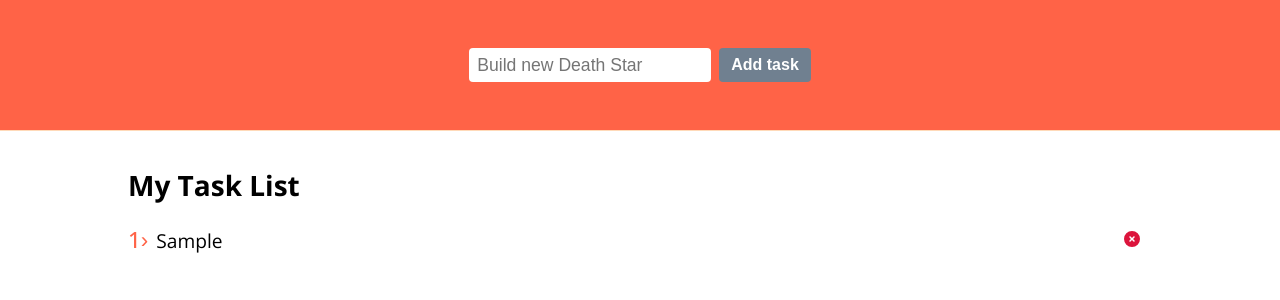
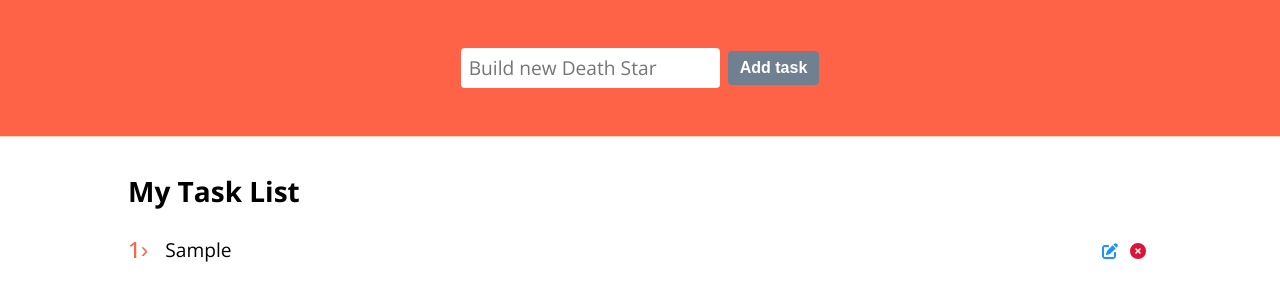
Before and after one commit to gregolive/task-app, a React (Create React App) app: page / in a window 1280 px wide. Both pictures are taken after typing "Sample" into the empty fields and a click on the button "Add task". Shown: the top 300 px of the page. Built offline with nearby package versions, Linux system fonts and the light colour scheme.

Commit message:
Add listitem.js and add ability to edit list items

```diff
--- a/src/App.css
+++ b/src/App.css
@@ -23,11 +23,15 @@ form {
 }
 
 input {
-  font-size: 1.1rem;
+  font-family: 'Open Sans', sans-serif;
+  font-size: 1.2rem;
+  border-radius: 0.25rem;
+  padding: 0.4rem 0.5rem;
+}
+
+.new-task {
   border: none;
-  border-radius: 0.25rem;
   margin-right: 0.5rem;
-  padding: 0.4rem 0.5rem;
 }
 
 .btn {
@@ -35,13 +39,13 @@ input {
   border-radius: 0.25rem;
   font-size: 1rem;
   font-weight: 600;
-  padding: 0.5rem 0.75rem;
   cursor: pointer;
 }
 
 .btn-primary {
   color: white;
   background-color: slategray;
+  padding: 0.5rem 0.75rem;
 }
 
 .tasks {
@@ -61,6 +65,7 @@ li {
   font-size: 1.2rem;
   margin-bottom: 0.4rem;
   padding-bottom: 0.4rem;
+  height: 42px;
   list-style: none;
   display: flex;
   justify-content: space-between;
@@ -78,7 +83,30 @@ li:not(:last-of-type) {
   margin-right: 0.5rem;
 }
 
+.task-text {
+  padding: 0.4rem 0.5rem;
+  border: 1px solid transparent;
+}
+
+.edit-task {
+  border: 1px solid lightgray;
+}
+
+.btn-confirm {
+  color: limegreen;
+  background-color: transparent;
+}
+
 .btn-delete {
   color: crimson;
   background-color: transparent;
 }
+
+.btn-delete:disabled {
+  opacity: 0.25;
+}
+
+.btn-edit {
+  color: dodgerblue;
+  background-color: transparent;
+}
--- a/src/App.js
+++ b/src/App.js
@@ -19,7 +19,8 @@ class App extends React.Component {
     this.handleInputChange = this.handleInputChange.bind(this);
     this.onSubmitTask = this.onSubmitTask.bind(this);
     this.deleteTask = this.deleteTask.bind(this);
-  }
+    this.editTask = this.editTask.bind(this);
+  };
 
   handleInputChange(e) {
     this.setState({
@@ -29,7 +30,7 @@ class App extends React.Component {
         id: this.state.task.id,
       }
     });
-  }
+  };
 
   onSubmitTask(e) {
     e.preventDefault();
@@ -45,12 +46,18 @@ class App extends React.Component {
     }
   };
 
-  deleteTask(taskId, taskCount) {
+  deleteTask(target) {
     this.setState({
-      tasks: this.state.tasks.filter((t) => t.id !== taskId)
-                             .map((t) => { if (t.count > taskCount) { t.count -= 1 } return t; }),
+      tasks: this.state.tasks.filter((t) => t.id !== target.id)
+                             .map((t) => { if (t.count > target.count) { t.count -= 1 } return t; }),
     });
-  }
+  };
+
+  editTask(e, target) {
+    this.setState({
+      tasks: this.state.tasks.map((t) => { if (t.id === target.id) { t.text = e.target.value } return t; }),
+    });
+  };
 
   render() {
     const { tasks, task } = this.state;
@@ -58,13 +65,13 @@ class App extends React.Component {
     return (
       <div className='app-container'>
         <form onSubmit={this.onSubmitTask}>
-          <input type='text' placeholder='Build new Death Star' value={task.text} onChange={this.handleInputChange}></input>
+          <input type='text' className='new-task' placeholder='Build new Death Star' value={task.text} onChange={this.handleInputChange}></input>
           <button type='submit' className='btn btn-primary'>Add task</button>
         </form>
-        <Overview tasks={tasks} deleteTask={this.deleteTask}/>
+        <Overview tasks={tasks} deleteTask={this.deleteTask} editTask={this.editTask}/>
       </div>
     )
   };
-}
+};
 
 export default App;
--- /dev/null
+++ b/src/components/ListItem.js
@@ -0,0 +1,56 @@
+import React from 'react';
+import '@fortawesome/fontawesome-free/js/all';
+
+export default class ListItem extends React.Component {
+  constructor() {
+    super();
+
+    this.edit = false;
+    this.toggleEditor = this.toggleEditor.bind(this);
+  };
+
+  toggleEditor() {
+    this.edit = (this.edit) ? false : true;
+    this.forceUpdate();
+  };
+
+  render () {
+    const { task, deleteTask, editTask } = this.props;
+
+    const normalMode = (
+      <li>
+        <div className='task'>
+          <span className='task-count'>{task.count}›</span>
+          <span className='task-text'>{task.text}</span>
+        </div>
+        <div>
+          <button onClick={this.toggleEditor} type='button' className='btn btn-edit'>
+            <i className='fas fa-pen-to-square'></i>
+          </button>
+          <button onClick={() => deleteTask(task)} type='button' className='btn btn-delete'>
+            <i className='fa-solid fa-circle-xmark'></i>
+          </button>
+        </div>
+      </li>
+    );
+
+    const editMode = (
+      <li>
+        <div className='task'>
+          <span className='task-count'>{task.count}›</span>
+          <input className='edit-task' value={task.text} onChange={(e) => editTask(e, task)}></input>
+        </div>
+        <div>
+          <button onClick={this.toggleEditor} type='button' className='btn btn-confirm'>
+            <i className='fas fa-pen-to-square'></i>
+          </button>
+          <button onClick={() => deleteTask(task)} type='button' className='btn btn-delete' disabled>
+            <i className='fa-solid fa-circle-xmark'></i>
+          </button>
+        </div>
+      </li>
+    );
+
+    return ((this.edit) ? editMode : normalMode);
+  };
+};
--- a/src/components/Overview.js
+++ b/src/components/Overview.js
@@ -1,27 +1,19 @@
 import React from 'react';
-import '@fortawesome/fontawesome-free/js/all';
+import ListItem from './ListItem';
 
 export default class Overview extends React.Component {
   render () {
-    const { tasks, deleteTask } = this.props;
+    const { tasks, deleteTask, editTask } = this.props;
 
     return (
       <div className='tasks'>
         <h1>My Task List</h1>
         <ul>
           {tasks.map((task) =>
-            <li key={task.id}>
-              <div>
-                <span className='task-count'>{task.count}›</span>
-                {task.text}
-              </div>
-              <button onClick={() => deleteTask(task.id, task.count)} type='button' className='btn btn-delete'>
-                <i className="fa-solid fa-circle-xmark"></i>
-              </button>
-            </li>
+            <ListItem key={task.id} task={task} deleteTask={deleteTask} editTask={editTask}/>
           )}
         </ul>
       </div>
     )
-  }
+  };
 };
```
